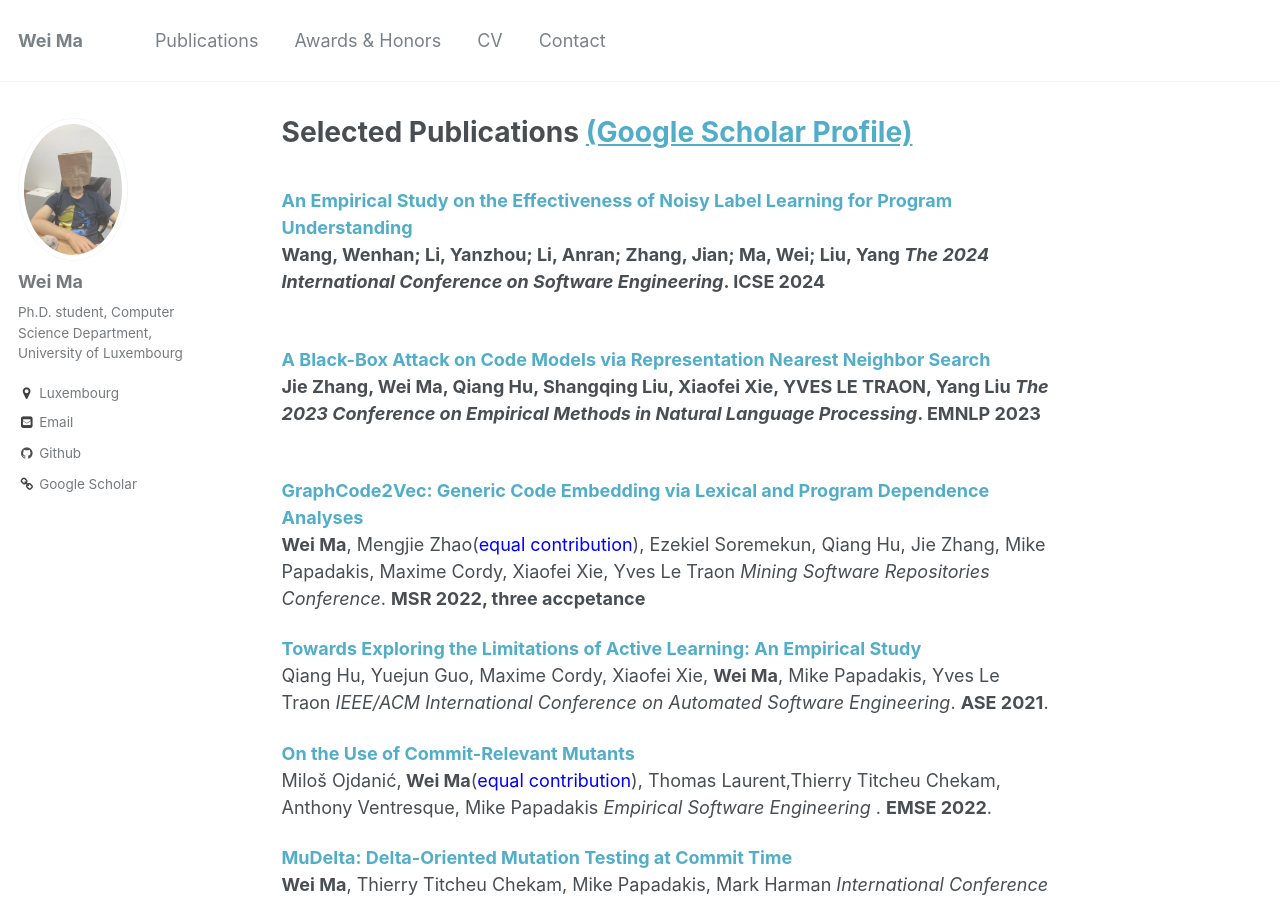
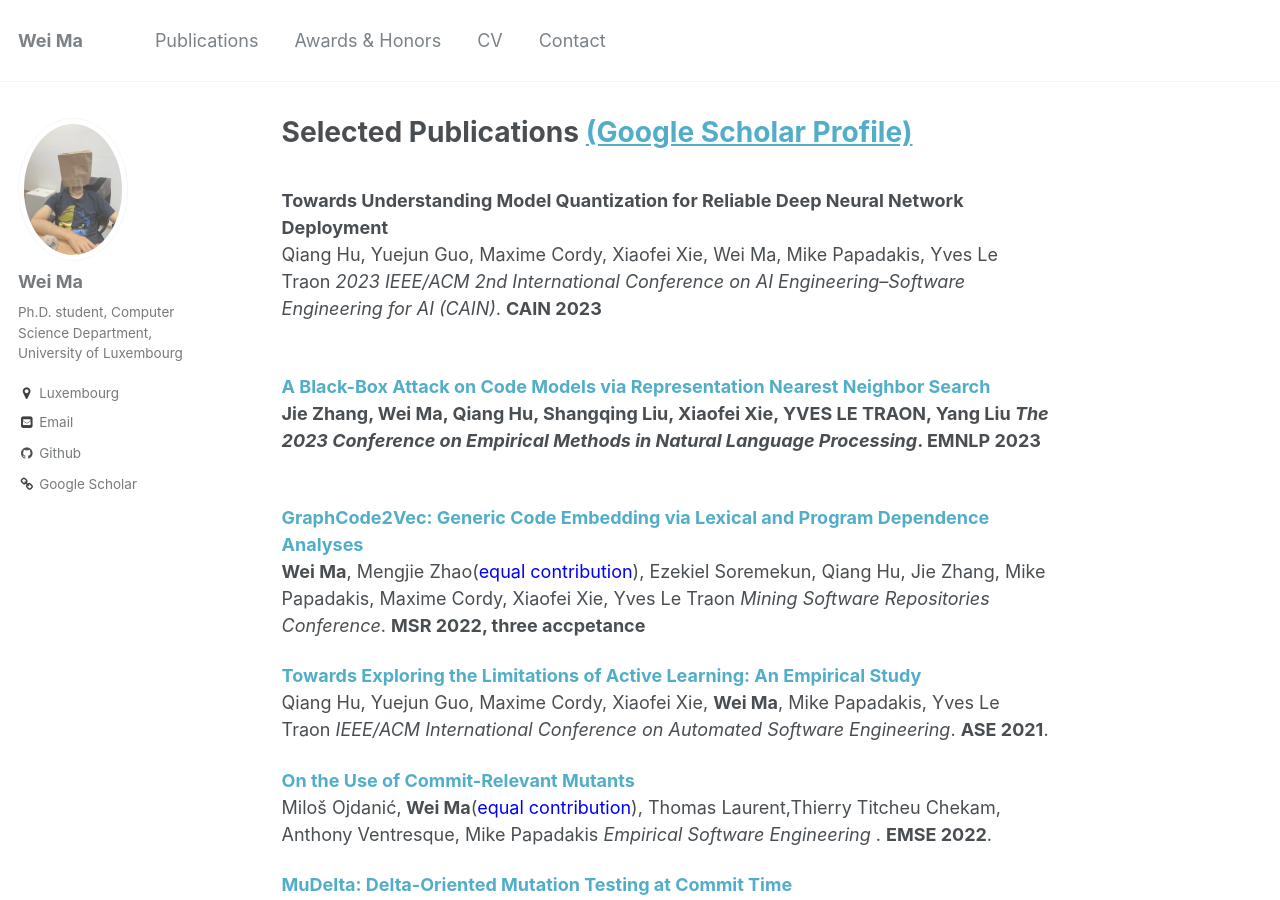
Before and after one commit to Marvinmw/WeiMa.github.io, a Jekyll site: the page built from _pages/publications.md, in a window 1280 px wide and 900 px high. Built offline with Jekyll 4.4.1, drawn with Linux system fonts in a browser that asks for light colours.

Commit message:
Update publications.md

```diff
--- a/_pages/publications.md
+++ b/_pages/publications.md
@@ -5,9 +5,9 @@ author_profile: true
 ---
 
 <br>
-<b>[An Empirical Study on the Effectiveness of Noisy Label Learning for Program Understanding](to appear)</b> <br>
-<b>Wang, Wenhan; Li, Yanzhou; Li, Anran; Zhang, Jian; Ma, Wei; Liu, Yang
-<i>The 2024 International Conference on Software Engineering</i>. <b>ICSE 2024</b>
+<b>Towards Understanding Model Quantization for Reliable Deep Neural Network Deployment</b> <br>
+Qiang Hu, Yuejun Guo, Maxime Cordy, Xiaofei Xie, Wei Ma, Mike Papadakis, Yves Le Traon
+<i>2023 IEEE/ACM 2nd International Conference on AI Engineering–Software Engineering for AI (CAIN)</i>. <b>CAIN 2023</b>
 
 <br>
 <b>[A Black-Box Attack on Code Models via Representation Nearest Neighbor Search](to appear)</b> <br>
```
